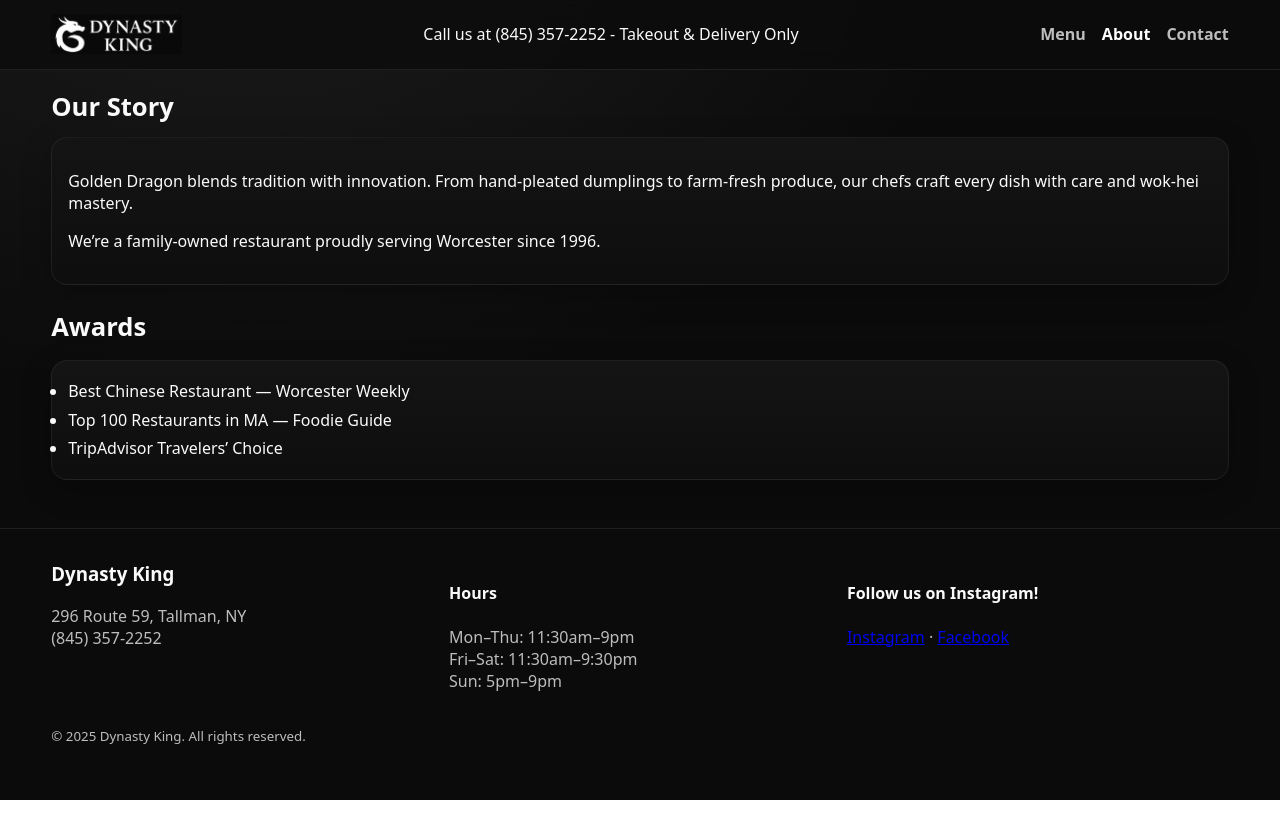
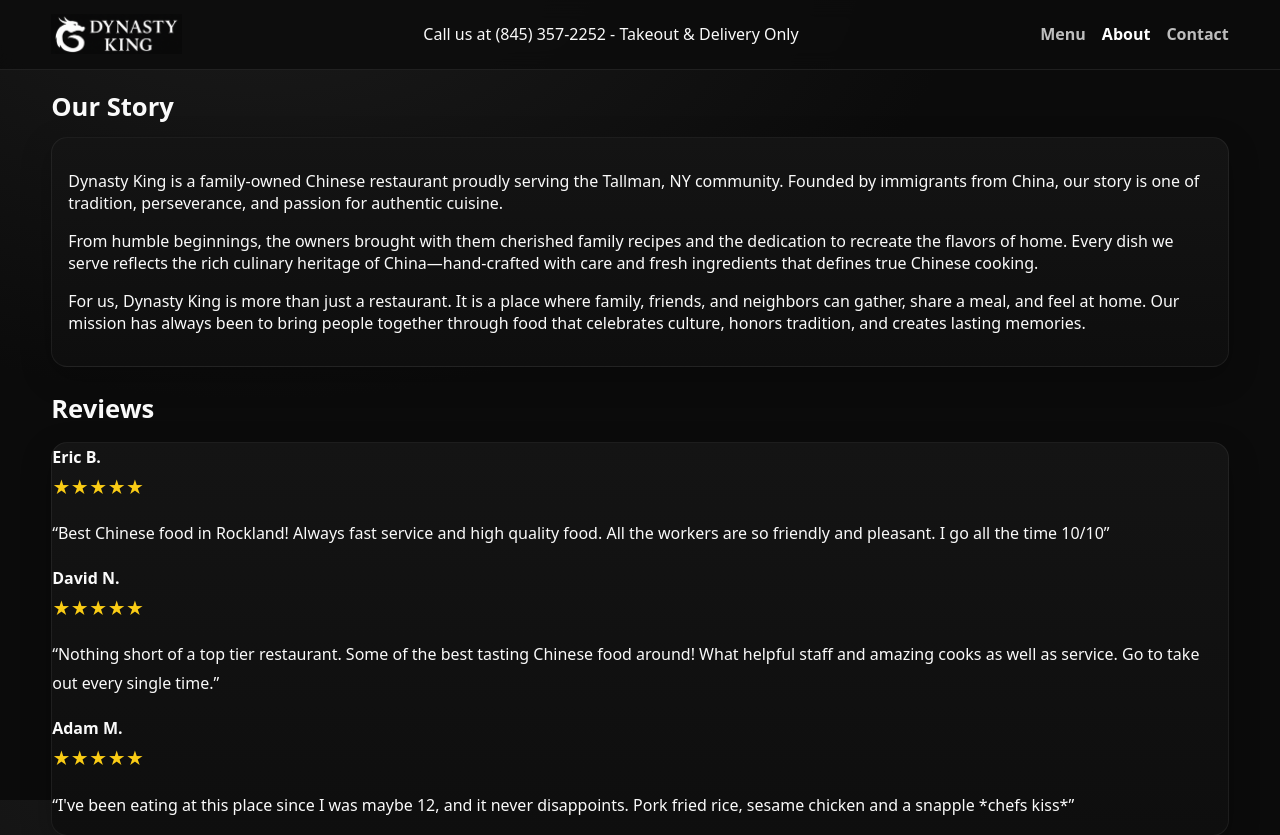
Before and after one commit to lukegrady1/dynasty-king, a React (Vite) app in the folder dynasty-king/: page /about in a window 1280 px wide. Shown: the top 835 px of the page. Before the commit the page ends 800 px from the top, so only its background shows below. Built offline with nearby package versions, Linux system fonts and the light colour scheme.

Commit message:
Only have the contact page left

```diff
--- a/dynasty-king/src/components/Footer.tsx
+++ b/dynasty-king/src/components/Footer.tsx
@@ -1,19 +1,21 @@
+import { Instagram } from "lucide-react";
+
 export default function Footer() {
   const year = new Date().getFullYear();
   return (
     <footer className="site">
-      <div className="container" style={{ padding: '2rem 0' }}>
+      <div className="container" style={{ padding: "2rem 0" }}>
         <div className="cols">
           <div>
             <h3 style={{ marginTop: 0 }}>Dynasty King</h3>
-            <p style={{ color: 'var(--muted)' }}>
+            <p style={{ color: "var(--muted)" }}>
               296 Route 59, Tallman, NY<br />
-              (845) 357‑2252
+              (845) 357-2252
             </p>
           </div>
           <div>
             <h4>Hours</h4>
-            <p style={{ color: 'var(--muted)' }}>
+            <p style={{ color: "var(--muted)" }}>
               Mon–Thu: 11:30am–9pm<br />
               Fri–Sat: 11:30am–9:30pm<br />
               Sun: 5pm–9pm
@@ -21,12 +23,21 @@ export default function Footer() {
           </div>
           <div>
             <h4>Follow us on Instagram!</h4>
-            <p style={{ color: 'var(--muted)' }}>
-              <a href="#" aria-label="Instagram">Instagram</a> · <a href="#" aria-label="Facebook">Facebook</a>
+            <p>
+              <a
+                href="https://www.instagram.com/dynastykingny"
+                aria-label="Instagram"
+                target="_blank"
+                rel="noopener noreferrer"
+                style={{ display: "inline-flex", alignItems: "center", gap: "0.5rem", color: "inherit" }}
+              >
+                <Instagram size={20} />
+                <span>@dynastykingny</span>
+              </a>
             </p>
           </div>
         </div>
-        <div style={{ marginTop: '1rem' }}>
+        <div style={{ marginTop: "1rem" }}>
           <small>© {year} Dynasty King. All rights reserved.</small>
         </div>
       </div>
--- a/dynasty-king/src/pages/AboutPage.tsx
+++ b/dynasty-king/src/pages/AboutPage.tsx
@@ -1,4 +1,21 @@
+// src/pages/AboutPage.tsx
 import Metadata from '../seo/MetaData';
+
+function StarRating({ rating }: { rating: number }) {
+  const fullStars = Math.floor(rating);
+  const emptyStars = 5 - fullStars;
+
+  return (
+    <span>
+      {Array.from({ length: fullStars }).map((_, i) => (
+        <span key={`full-${i}`} style={{ color: '#facc15', fontSize: '1.1rem' }}>★</span>
+      ))}
+      {Array.from({ length: emptyStars }).map((_, i) => (
+        <span key={`empty-${i}`} style={{ color: '#d1d5db', fontSize: '1.1rem' }}>☆</span>
+      ))}
+    </span>
+  );
+}
 
 export default function AboutPage() {
   return (
@@ -7,19 +24,41 @@ export default function AboutPage() {
       <h1 className="section-title" style={{ marginTop: '1.2rem' }}>Our Story</h1>
       <div className="card">
         <p>
-          Golden Dragon blends tradition with innovation. From hand‑pleated dumplings to
-          farm‑fresh produce, our chefs craft every dish with care and wok‑hei mastery.
+          Dynasty King is a family-owned Chinese restaurant proudly serving the Tallman, NY community. Founded by
+          immigrants from China, our story is one of tradition, perseverance, and passion for authentic cuisine.
         </p>
         <p>
-          We’re a family‑owned restaurant proudly serving Worcester since 1996.
+          From humble beginnings, the owners brought with them cherished family recipes and the dedication to
+          recreate the flavors of home. Every dish we serve reflects the rich culinary heritage of
+          China—hand-crafted with care and fresh ingredients that defines true Chinese cooking.
+        </p>
+        <p>
+          For us, Dynasty King is more than just a restaurant. It is a place where family, friends, and
+          neighbors can gather, share a meal, and feel at home. Our mission has always been to bring people
+          together through food that celebrates culture, honors tradition, and creates lasting memories.
         </p>
       </div>
 
-      <h2 className="section-title">Awards</h2>
-      <ul className="card" style={{ lineHeight: 1.8 }}>
-        <li>Best Chinese Restaurant — Worcester Weekly</li>
-        <li>Top 100 Restaurants in MA — Foodie Guide</li>
-        <li>TripAdvisor Travelers’ Choice</li>
+      <h2 className="section-title">Reviews</h2>
+      <ul className="card" style={{ lineHeight: 1.8, listStyle: 'none', padding: 0 }}>
+        <li style={{ marginBottom: '1rem' }}>
+          <strong>Eric B.</strong> <br />
+          <StarRating rating={5} />
+          <p>“Best Chinese food in Rockland! Always fast service and high quality food. All the workers are so
+            friendly and pleasant. I go all the time 10/10”</p>
+        </li>
+        <li style={{ marginBottom: '1rem' }}>
+          <strong>David N.</strong> <br />
+          <StarRating rating={5} />
+          <p>“Nothing short of a top tier restaurant. Some of the best tasting Chinese food around! What helpful
+            staff and amazing cooks as well as service. Go to take out every single time.”</p>
+        </li>
+        <li>
+          <strong>Adam M.</strong> <br />
+          <StarRating rating={5} />
+          <p>“I've been eating at this place since I was maybe 12, and it never disappoints.
+            Pork fried rice, sesame chicken and a snapple *chefs kiss*”</p>
+        </li>
       </ul>
     </main>
   );
--- a/dynasty-king/src/pages/HomePage.tsx
+++ b/dynasty-king/src/pages/HomePage.tsx
@@ -18,12 +18,12 @@ export default function HomePage() {
         </div>
       </section>
 
-      <section>
+      {/* <section>
         <h2 className="section-title">Customer's Favorites</h2>
         <div className="grid cols-3">
           {featured.map(d => <DishCard key={d.name} dish={d} />)}
         </div>
-      </section>
+      </section> */}
 
       <section>
         <h2 className="section-title">Visit Us</h2>
```
